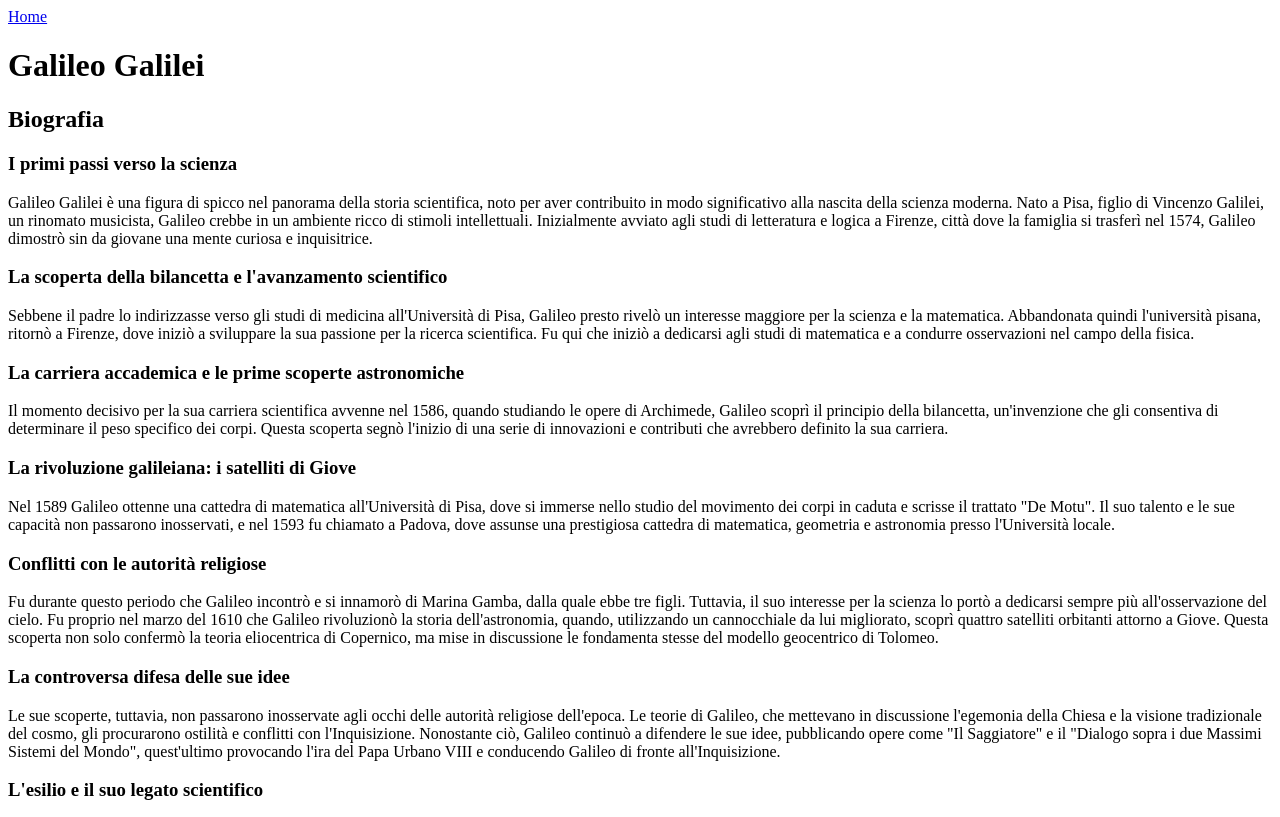
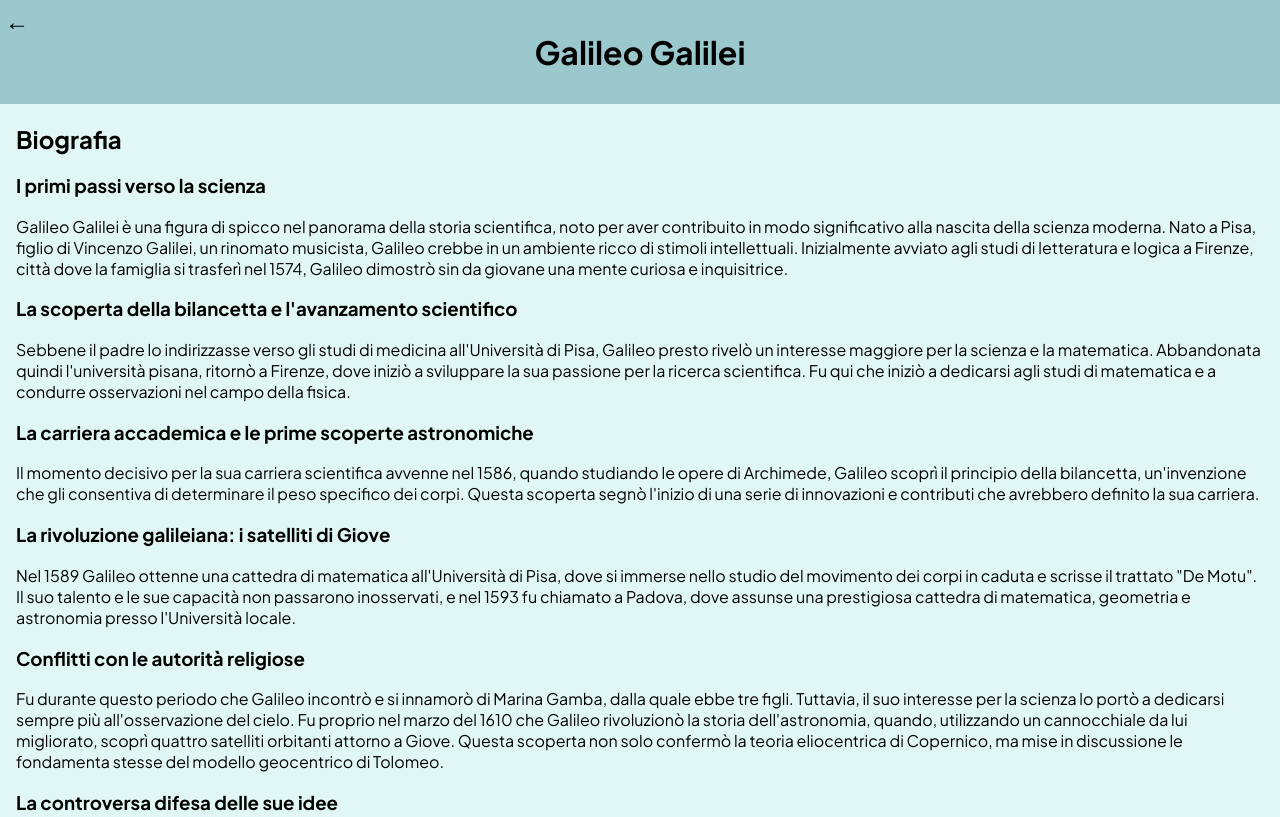
Before and after one commit to Corso-App-Salvemini-24/linea-del-tempo, a website: page galilei.html in a window 1280 px wide. Shown: the top 817 px of the page. Drawn offline with Linux system fonts and the light colour scheme; a web font is replaced by a local one.

Commit message:
Added style

```diff
--- a/galilei.html
+++ b/galilei.html
@@ -3,10 +3,14 @@
     <head>
         <title>Galileo Galilei</title>
         <meta name="viewport" content="width=device-width" />
+        <link rel="stylesheet" href="pagestyle.css" />
     </head>
     <body>
-        <a href="index.html">Home</a>
-        <h1>Galileo Galilei</h1>
+        <header>
+            <a class="arrow" href="index.html">&larr;</a>
+            <h1>Galileo Galilei</h1>
+        </header>
+        <main>
         <h2>Biografia</h2>
 
         <h3>I primi passi verso la scienza</h3>
@@ -44,5 +48,6 @@
 
         <h4>Fonti:</h4>
         <a href="https://www.aif.it/fisico/biografia-galileo-galilei/">Galileo Galilei - Associazione per l'Insegnamento della Fisica (AIF)</a>
+    </main>
     </body>
 </html>
--- /dev/null
+++ b/pagestyle.css
@@ -0,0 +1,44 @@
+@import url('https://fonts.googleapis.com/css2?family=Playfair+Display:ital,wght@0,400..900;1,400..900&display=swap');
+@import url('https://fonts.googleapis.com/css2?family=Plus+Jakarta+Sans:ital,wght@0,200..800;1,200..800&display=swap');
+@import url('https://fonts.googleapis.com/css2?family=Plus+Jakarta+Sans:ital,wght@0,200..800;1,200..800&family=Roboto+Mono:ital,wght@0,100..700;1,100..700&display=swap');
+
+html {
+    --text-color: #1E0342;
+    --page-bg-color: #E1F7F5;
+    --bar-color: #9AC8CD;
+    --dots-color: #0E46A3;
+
+}
+
+body {
+    background-color: var(--page-bg-color);
+    font-family: "Plus Jakarta Sans";
+    margin: 0;
+}
+h1 {
+    text-align: center;
+    margin: 0;
+    padding-block: 1em;
+}
+
+header{
+    background-color: var(--bar-color);
+}
+
+header a{
+    font-size: 1.5em;
+    text-decoration: none;
+    position: absolute;
+    padding: 5px;
+
+    &:visited{
+        color: black;
+    }
+    &:link{
+        color: black;
+    }
+}
+
+main{
+    margin: 1em;
+}
```
Also changed, not shown: astronomia-nova.html (+1 -0 lines), caduta-gravi.html (+4 -1 lines), harmonices-mundi.html (+1 -0 lines), keplero.html (+6 -1 lines), newton.html (+1 -0 lines), sidereus-nuncius.html (+1 -0 lines).
